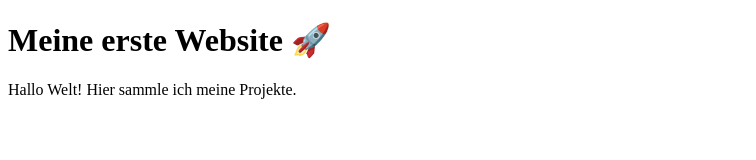
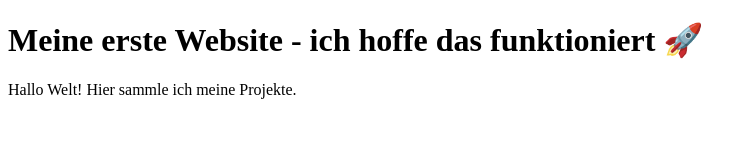
Before and after one commit to pxxl1/meine-Website, a plain HTML site: page Website.html in a window 1280 px wide. Shown: the whole page, without its empty margins (0-756 px from the left). Drawn offline with Linux system fonts and the light colour scheme.

Commit message:
Update Website.html

```diff
--- a/Website.html
+++ b/Website.html
@@ -2,10 +2,10 @@
 <html lang="de">
 <head>
     <meta charset="UTF-8">
-    <title>Willkommen!</title>
+    <title>Willkommen auf meiner Website!</title>
 </head>
 <body>
-    <h1>Meine erste Website 🚀</h1>
+    <h1>Meine erste Website - ich hoffe das funktioniert 🚀</h1>
     <p>Hallo Welt! Hier sammle ich meine Projekte.</p>
 </body>
 </html>
```
